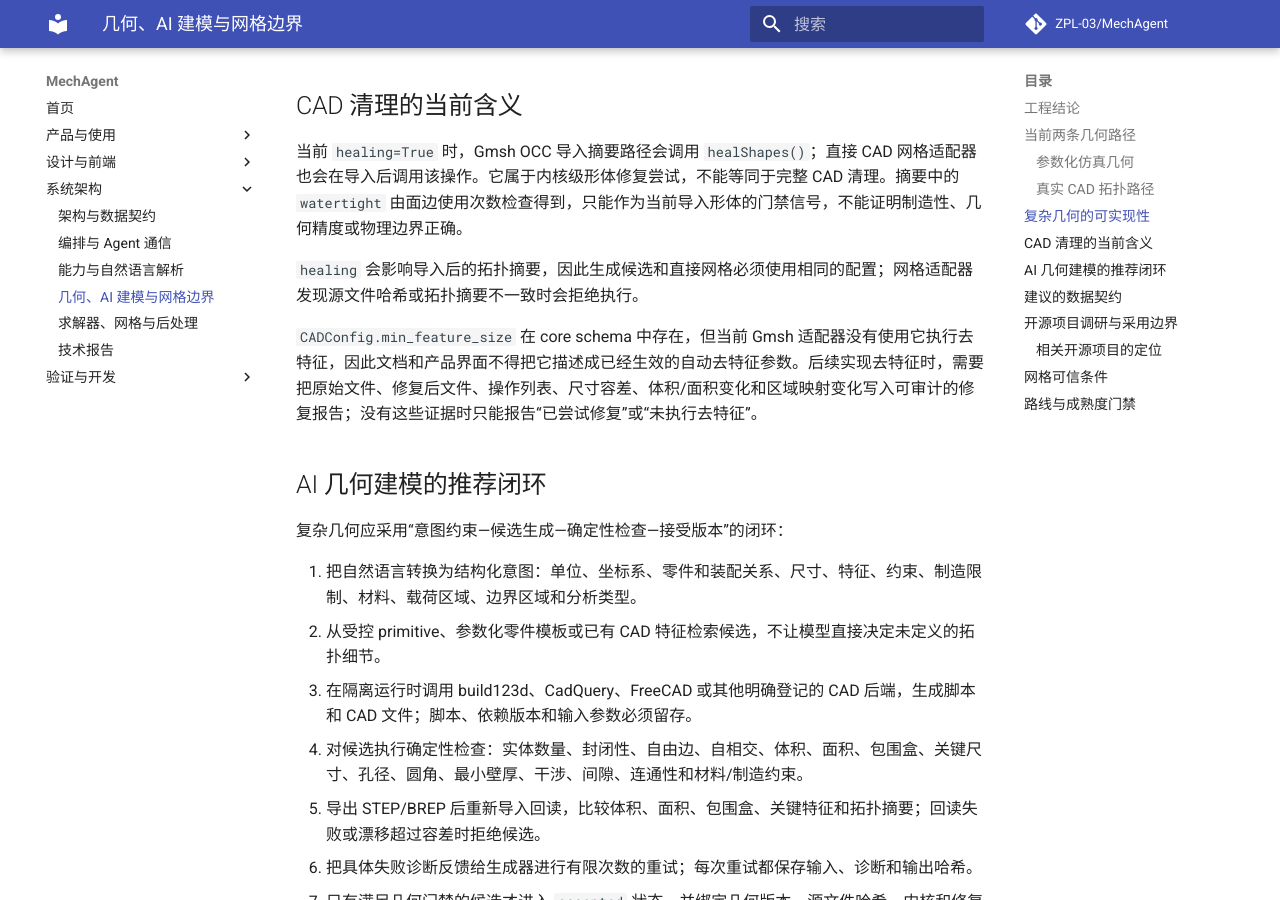
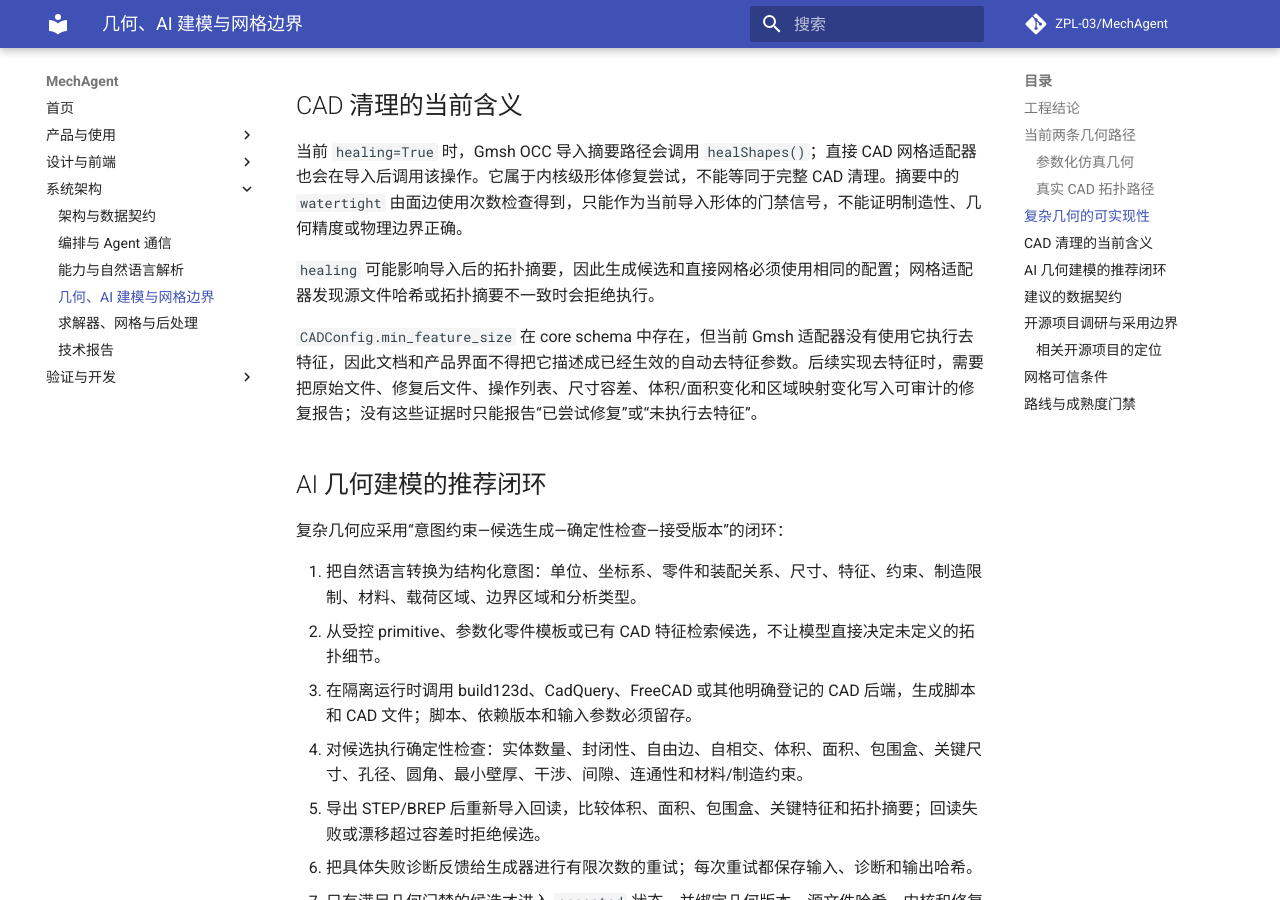
Before and after one commit to ZPL-03/MechAgent, an MkDocs documentation site: the page built from docs/geometry_ai.md, in a window 1280 px wide and 900 px high, scrolled down 2233 px. Built offline with MkDocs 1.6.1 and Material for MkDocs 9.7.7, drawn with Linux system fonts in a browser that asks for light colours; comment, search, counter and statistics services are not loaded.

Commit message:
Qualify CAD healing topology effect

```diff
--- a/docs/geometry_ai.md
+++ b/docs/geometry_ai.md
@@ -57,7 +57,7 @@
 
 当前 `healing=True` 时，Gmsh OCC 导入摘要路径会调用 `healShapes()`；直接 CAD 网格适配器也会在导入后调用该操作。它属于内核级形体修复尝试，不能等同于完整 CAD 清理。摘要中的 `watertight` 由面边使用次数检查得到，只能作为当前导入形体的门禁信号，不能证明制造性、几何精度或物理边界正确。
 
-`healing` 会影响导入后的拓扑摘要，因此生成候选和直接网格必须使用相同的配置；网格适配器发现源文件哈希或拓扑摘要不一致时会拒绝执行。
+`healing` 可能影响导入后的拓扑摘要，因此生成候选和直接网格必须使用相同的配置；网格适配器发现源文件哈希或拓扑摘要不一致时会拒绝执行。
 
 `CADConfig.min_feature_size` 在 core schema 中存在，但当前 Gmsh 适配器没有使用它执行去特征，因此文档和产品界面不得把它描述成已经生效的自动去特征参数。后续实现去特征时，需要把原始文件、修复后文件、操作列表、尺寸容差、体积/面积变化和区域映射变化写入可审计的修复报告；没有这些证据时只能报告“已尝试修复”或“未执行去特征”。
 
```
